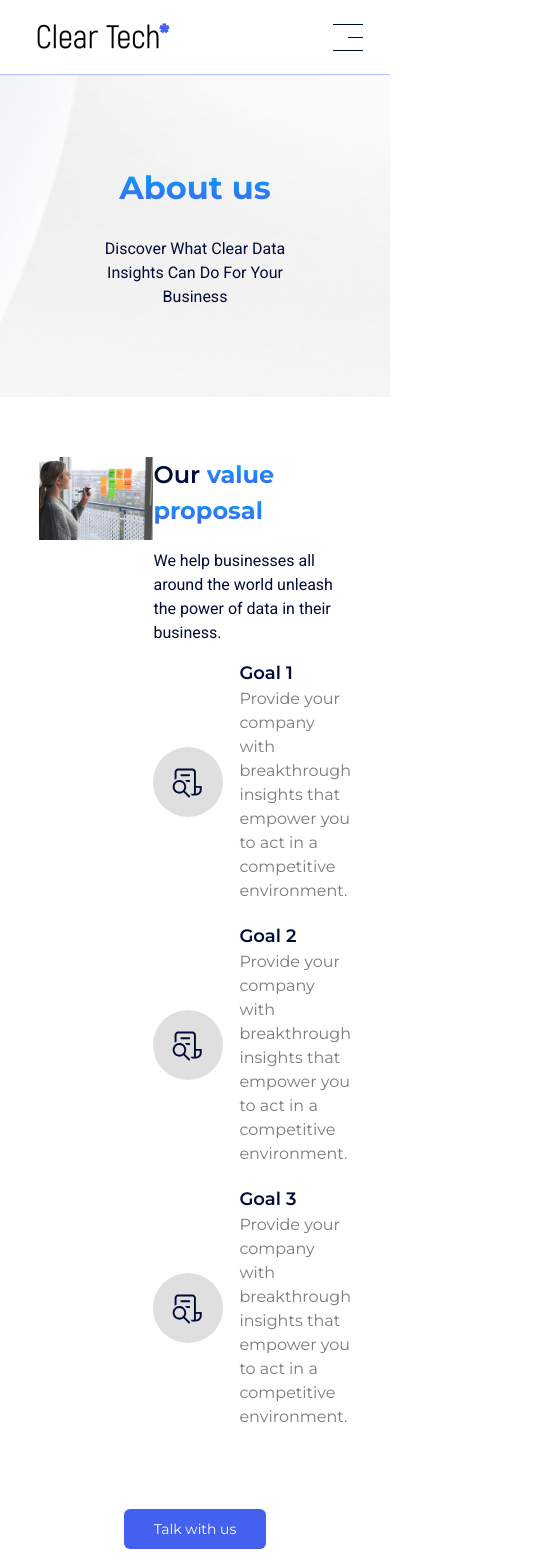
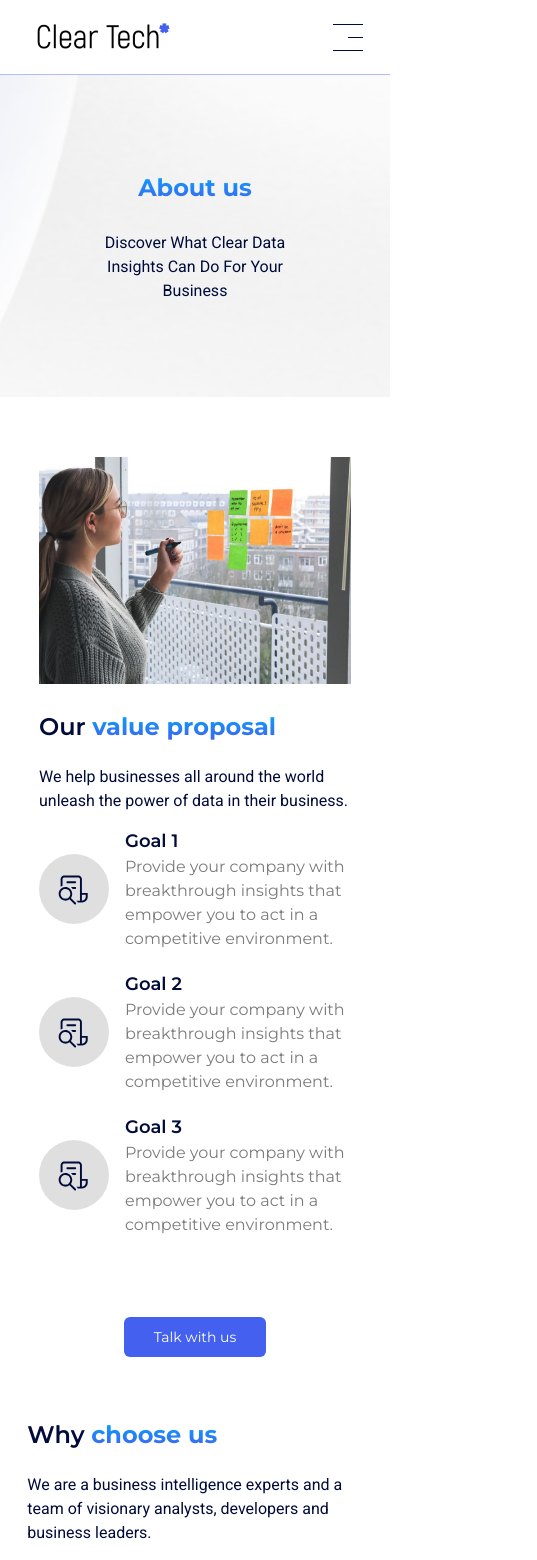
Before and after one commit to Eliman-C5/cleartechsite, a Next.js app: page /AboutUs in a window 390 px wide. Shown: the top 1560 px of the page, 537 px wide, since content can reach past the window. Built offline with nearby package versions, Linux system fonts and the light colour scheme.

Commit message:
mobile de la pagina de about us

```diff
--- a/components/AboutUsSections/CareerBanner.jsx
+++ b/components/AboutUsSections/CareerBanner.jsx
@@ -11,13 +11,13 @@ const CareerBanner = () => {
       }}
     >
       <Section>
-        <div className="h-[170px] flex items-center">
-          <div className="flex-1">
+        <div className="h-[170px] flex flex-col justify-center lg:flex-row items-center">
+          <div className="lg:flex-1">
             <h2
               className="tittles"
               style={{ marginBottom: '20px', textAlign: 'left' }}
             >
-              Why <span className="gradient_title ">choose us</span>
+              Join <span className="gradient_title ">our team</span>
             </h2>
             <p className="roboto  text-color03_black mb-[15px]">
               See our current positions
--- a/components/AboutUsSections/Choose.jsx
+++ b/components/AboutUsSections/Choose.jsx
@@ -7,26 +7,35 @@ import Button from 'components/Atoms/Button';
 const Choose = () => {
   return (
     <FadeSection>
-      <h2 className="tittles" style={{ marginBottom: '20px' }}>
-        Why <span className="gradient_title ">choose us</span>
-      </h2>
-      <p className="roboto text-center text-color03_black mb-[15px]">
-        We are a business intelligence experts and a team of visionary analysts,
-        developers and business leaders.
-      </p>
-      <article className="max-w-[1146px] h-[680px] flex  items-center mx-auto  relative">
-        <div className=" flex flex-wrap w-[545px] h-[80%] items-end">
+      <div className="w-[86%] lg:w-full mx-auto">
+        <h2 className="tittles" style={{ marginBottom: '20px' }}>
+          Why <span className="gradient_title ">choose us</span>
+        </h2>
+        <p className="roboto md:text-center text-color03_black mb-[15px]">
+          We are a business intelligence experts and a team of visionary
+          analysts, developers and business leaders.
+        </p>
+      </div>
+      <article className="max-w-[1146px] lg:h-[680px] flex  items-center mx-auto  relative">
+        <div className=" flex md:flex-wrap flex-col md:flex-row w-[86%] mx-auto lg:mx-0 lg:w-[545px] h-auto lg:h-[80%] items-end">
           {choosecards.map((c) => (
             <IconCard key={c.id} icon={c.icon} title={c.title} desc={c.desc} />
           ))}
         </div>
         <div className="absolute  right-[-147px]">
-          <img src="/img/services/map_about_us.png" alt="map" />
+          <img
+            src="/img/services/map_about_us.png"
+            alt="map"
+            className="hidden lg:block"
+          />
         </div>
-        <div className="absolute bottom-[-20px]">
+        <div className="absolute hidden lg:block bottom-[-20px]">
           <Button title="Talk with us" />
         </div>
       </article>
+      <div className=" lg:hidden  flex justify-center bottom-[-20px]">
+        <Button title="Talk with us" />
+      </div>
     </FadeSection>
   );
 };
--- a/components/AboutUsSections/Team.jsx
+++ b/components/AboutUsSections/Team.jsx
@@ -1,9 +1,18 @@
 import Section from 'components/Wrappers/NormalAndFadeInSection';
 import { team } from '../../public/data';
 import Button from 'components/Atoms/Button';
+// Import Swiper React components
+import { Swiper, SwiperSlide } from 'swiper/react';
+
+// Import Swiper styles
+import 'swiper/css';
+
+// import required modules
+import { Pagination, Navigation } from 'swiper';
+
 const TeamCard = ({ image, name, job, likedinlink }) => {
   return (
-    <div className="w-[20%] mb-[45px]">
+    <div className="lg:w-[20%] mb-[45px]">
       <div className="flex flex-col justify-center items-center  w-[80%]">
         <img src={image} alt={name} className="mb-[20px]" />
         <p className="font-bold roboto text-center mb-[10px] ">{name}</p>
@@ -20,10 +29,37 @@ const Team = () => {
         <h2 className="tittles" style={{ marginBottom: '20px' }}>
           Our <span className="gradient_title ">Team</span>
         </h2>
-        <div className="flex flex-wrap">
+        <div className="hidden lg:flex flex-wrap ">
           {team.map((t) => (
             <TeamCard image={t.image} name={t.name} job={t.job} />
           ))}
+        </div>
+        {/*slider for mobile*/}
+        <div className="lg:hidden relative">
+          <Swiper
+            pagination={false}
+            modules={[Navigation]}
+            spaceBetween={20}
+            loop={true}
+            slidesPerView={1.5}
+            className="mySwiper"
+            navigation={{
+              nextEl: '.swiper-button-next',
+              prevEl: '.swiper-button-prev',
+            }}
+          >
+            {team.map((t) => (
+              <SwiperSlide>
+                <TeamCard image={t.image} name={t.name} job={t.job} />
+              </SwiperSlide>
+            ))}
+          </Swiper>
+          <button className="swiper-button-prev absolute bottom-[-70px] left-0 ">
+            <img src="/img/Left.svg" alt="left" />
+          </button>
+          <button className="swiper-button-next absolute bottom-[-70px]  right-0 ">
+            <img src="/img/Right.svg" alt="left" />
+          </button>
         </div>
       </article>
       <div className="flex justify-center mt-[30px]">
--- a/components/AboutUsSections/Value.jsx
+++ b/components/AboutUsSections/Value.jsx
@@ -20,13 +20,17 @@ const Goal = ({ title, desc }) => {
 const Value = () => {
   return (
     <Section>
-      <article className="flex">
+      <article className="flex lg:flex-row flex-col">
         <div className=" lg:hidden xl:block xl:basis-1/2">
-          <img src="/img/services/value.png" alt="our value proposal" />
+          <img
+            src="/img/services/value.png"
+            alt="our value proposal"
+            className="mb-[25px] lg:mb-0"
+          />
         </div>
         <div className=" xl:basis-1/2">
           <h2
-            className="tittles"
+            className="tittles  "
             style={{ marginBottom: '20px', textAlign: 'left' }}
           >
             Our <span className="gradient_title ">value proposal</span>
--- a/components/Atoms/IconCard.jsx
+++ b/components/Atoms/IconCard.jsx
@@ -2,12 +2,12 @@ import React from 'react';
 
 const IconCard = ({ icon, title, desc }) => {
   return (
-    <div className="h-[240px] w-[50%] ">
+    <div className="lg:h-[240px] mb-[35px] lg:mb-0 w-full lg:w-[50%]  ">
       <div className="w-[90%]">
         <div className="bg-[#DFDFDF] h-[60px] w-[60px] flex justify-center items-center rounded-full mb-[20px]">
           <img src={icon} alt="icon" />
         </div>
-        <p className=" text-color03_black font-semibold text-[15px] h-[45px] mb-[20px]">
+        <p className=" text-color03_black font-semibold text-[15px] lg:h-[45px] mb-[20px]">
           {title}
         </p>
         <p className="roboto text-[#7B7B7B]">{desc}</p>
--- a/components/Atoms/PageHeader.jsx
+++ b/components/Atoms/PageHeader.jsx
@@ -8,7 +8,7 @@ const PageHeader = ({ title, desc }) => {
     >
       <Section>
         <div className="h-[322px] flex flex-col justify-center items-center">
-          <p className="gradient_title text-[32px] ">{title}</p>
+          <p className="gradient_title text-[24px] md:text-[32px]  ">{title}</p>
           <p className="roboto text-center  text-color03_black w-3/5 mt-[25px]">
             {desc}
           </p>
```
